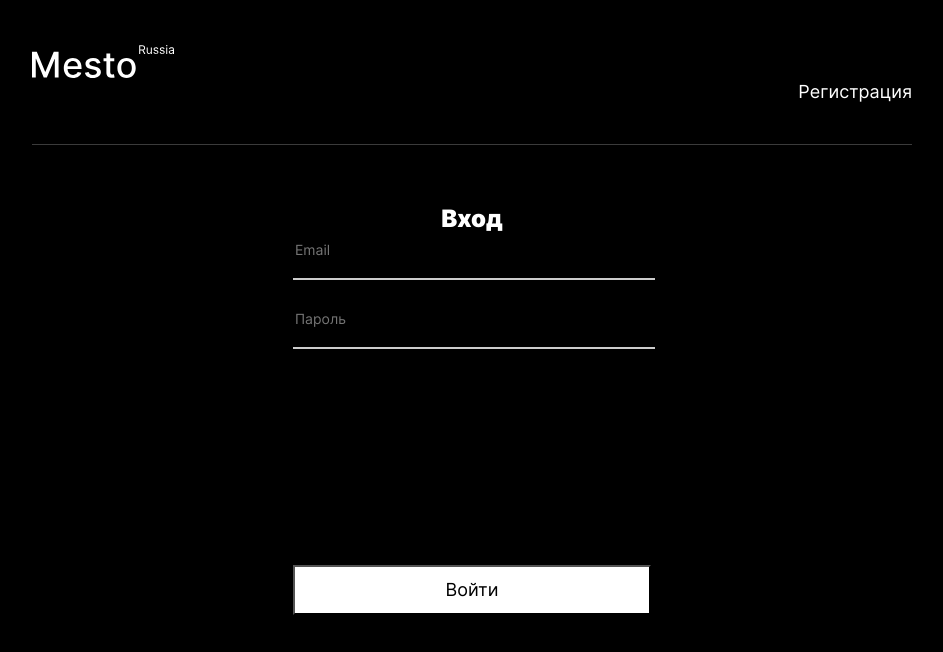
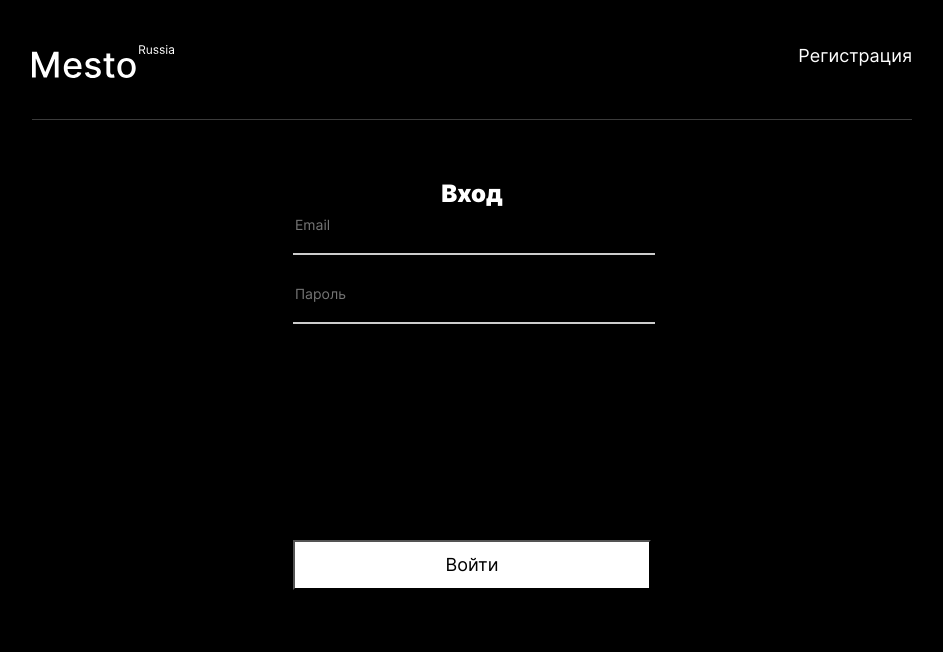
Before and after one commit to alexvipRGB/react-mesto-auth, a React (Create React App) app: page /react-mesto-auth/sign-in in a window 1280 px wide. Shown: the top 652 px of the page, without its empty margins (168-1111 px from the left). Built offline with nearby package versions, Linux system fonts and the light colour scheme; no server answers.

Commit message:
Обновление

```diff
--- a/src/blocks/header/__auth/header__auth.css
+++ b/src/blocks/header/__auth/header__auth.css
@@ -1,8 +1,5 @@
 .header__auth {
   display: flex;
-  align-items: center;
-  grid-gap: 10px;
-  justify-content: space-between;
 }
 
 @media screen and (max-width: 475px) {
--- a/src/blocks/header/__text/header__text.css
+++ b/src/blocks/header/__text/header__text.css
@@ -1,7 +1,9 @@
 .header__text {
-  margin: 0;
-  font-size: calc((100vw - 320px) / (1280 - 320) * (18 - 14) + 14px);
-  line-height: calc((100vw - 320px) / (1280 - 320) * (22 - 17) + 17px);
+  font-size: 18px;
+  font-weight: 500;
+  line-height: 22px;
+  color: white;
+  margin: 0 1.875% auto auto;
 }
 
 @media screen and (min-width: 1280px){
--- a/src/blocks/header/header.css
+++ b/src/blocks/header/header.css
@@ -4,6 +4,8 @@
   padding: 45px 0px 41px 0px;
   border: 1px solid rgba(84, 84, 84, .7);
   border-style: none none solid none;
+  display: flex;
+  justify-content: space-between;
 }
 
 @media screen and (max-width: 340px) {
```
